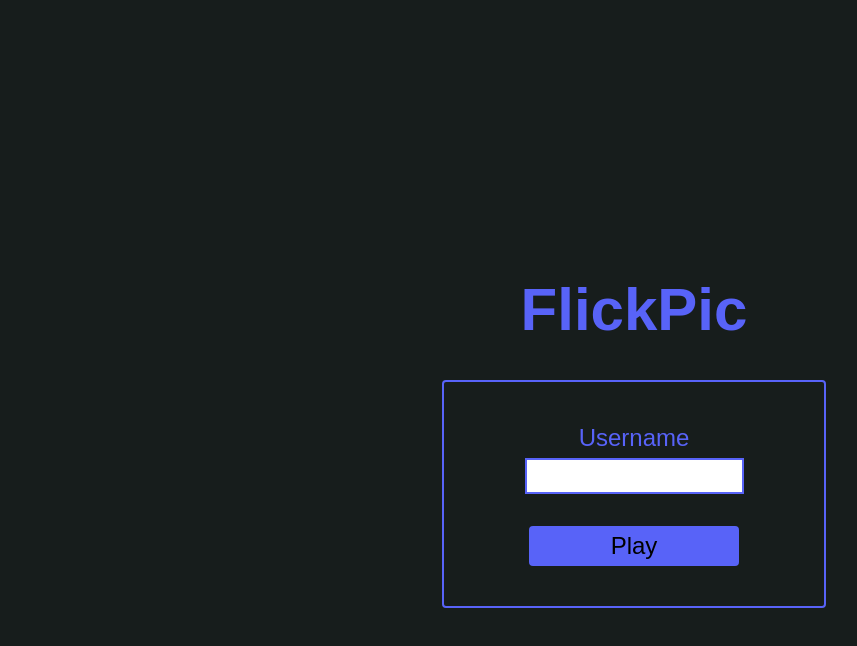
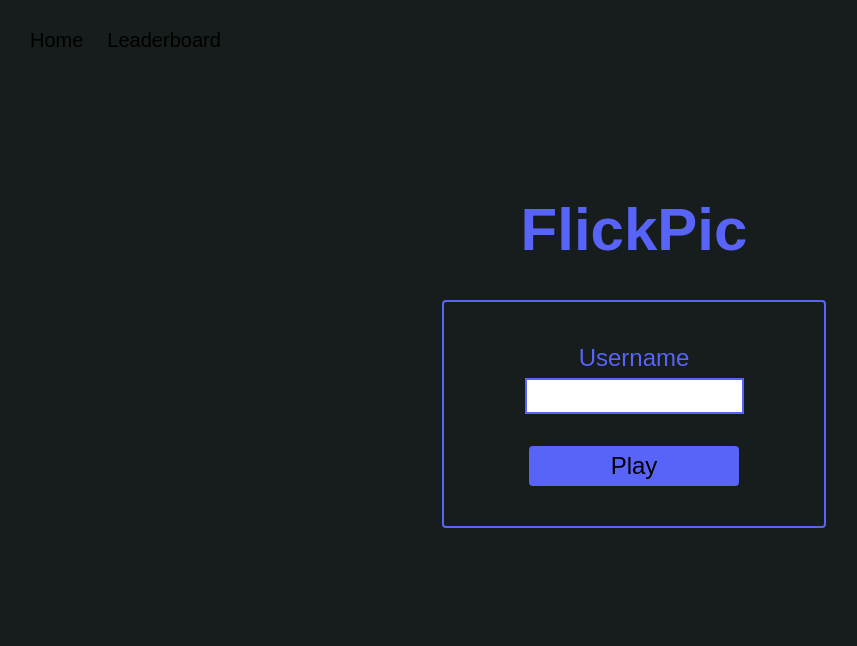
Before and after one commit to Th0masNguyen/CS391-Final-Project, a Next.js app: page / in a window 1280 px wide. Shown: the top 646 px of the page, without its empty margins (6-863 px from the left). Built offline with nearby package versions, Linux system fonts and the light colour scheme.

Commit message:
Added navbar, still need to create leaderboard page though

```diff
--- a/app/layout.tsx
+++ b/app/layout.tsx
@@ -2,6 +2,7 @@ import type { Metadata } from "next";
 import { Geist, Geist_Mono } from "next/font/google";
 import "./globals.css";
 import UserProvider from "@/components/UserProvider";
+import NavBar from "@/components/NavBar"
 
 const geistSans = Geist({
   variable: "--font-geist-sans",
@@ -26,11 +27,14 @@ export default function RootLayout({
   return (
     <html lang="en">
       <body
-        className={`flex items-center justify-center w-screen h-screen bg-[#171D1C] ${geistSans.variable} ${geistMono.variable} antialiased`}
+        className={`bg-[#171D1C] ${geistSans.variable} ${geistMono.variable} antialiased`}
       >
-        <UserProvider>
-            {children}
-        </UserProvider>
+        <NavBar/>
+        <div className="flex items-center justify-center w-screen h-screen">
+          <UserProvider>
+              {children}
+          </UserProvider>
+        </div>
       </body>
     </html>
   );
--- a/app/page.tsx
+++ b/app/page.tsx
@@ -15,7 +15,7 @@ export default function Home() {
 
     // render the home page with the UserForm component for the user to enter a username and start the game
     return (
-        <main className={"flex flex-col pt-60 items-center w-full h-full text-[#5863F8]"}>
+        <main className={"flex flex-col pt-20 items-center w-full h-full text-[#5863F8]"}>
             <h1 className={"text-6xl font-semibold m-10"}>FlickPic</h1>
             <UserForm username={username} setUsername={setUsername} />
         </main>
```
